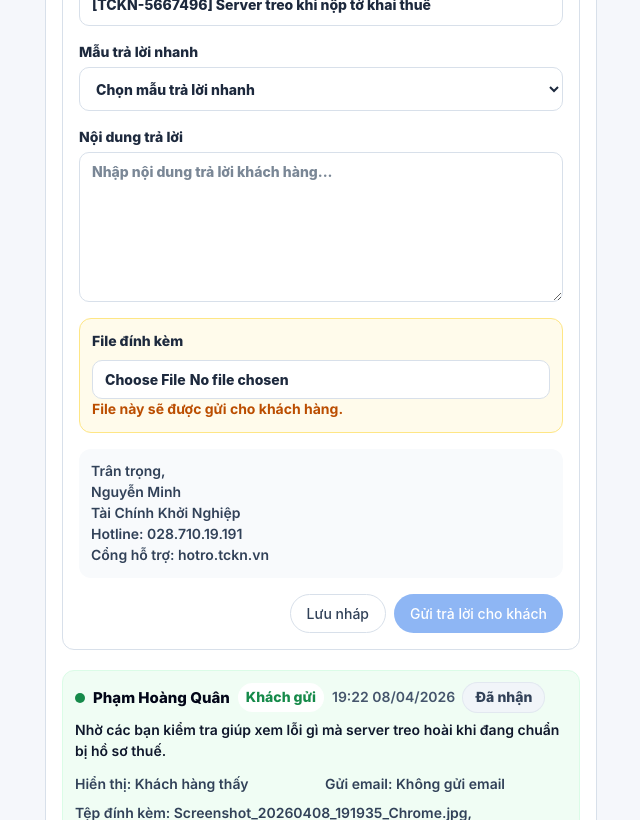
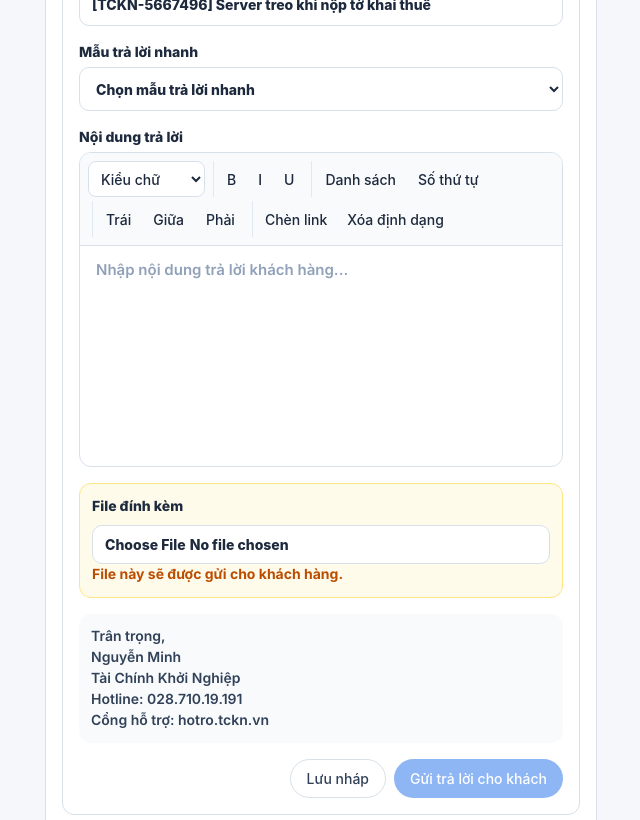
Before and after one commit to hoangquan227/BMS, a Next.js app: page /ho-tro-khach/1 in a window 1280 px wide. Shown: the part 1500-2320 px from the top of the page, without its empty margins (275-915 px from the left). Built offline with nearby package versions, Linux system fonts and the light colour scheme.

Commit message:
Use rich text editor for helpdesk messages

```diff
--- a/src/app/components/trao-doi-trong-ticket/TicketInternalCommentBox.js
+++ b/src/app/components/trao-doi-trong-ticket/TicketInternalCommentBox.js
@@ -2,12 +2,18 @@
 
 import { useState } from "react";
 import TicketAttachmentUploader from "./TicketAttachmentUploader";
+import TicketRichTextEditor from "./TicketRichTextEditor";
+
+function stripHtml(html) {
+  return html.replace(/<[^>]*>/g, "").replace(/&nbsp;/g, " ").trim();
+}
 
 export default function TicketInternalCommentBox({ ticket, onAddMessage }) {
   const [body, setBody] = useState("");
+  const plainBody = stripHtml(body);
 
   function handleSave() {
-    if (!body.trim()) return;
+    if (!plainBody) return;
 
     onAddMessage({
       id: `comment-${Date.now()}`,
@@ -15,7 +21,7 @@ export default function TicketInternalCommentBox({ ticket, onAddMessage }) {
       visibility: "internal_only",
       author: ticket.assignedStaff,
       time: "Vừa xong",
-      content: body,
+      content: plainBody,
       sendStatus: "Không gửi email",
       emailStatus: "Không gửi email",
       toEmails: [],
@@ -33,18 +39,15 @@ export default function TicketInternalCommentBox({ ticket, onAddMessage }) {
         Nhắc tên nội bộ
         <input className="min-h-11 rounded-[10px] border border-bms-border px-3 font-semibold" placeholder="@tên nhân viên cần phối hợp" />
       </label>
-      <label className="grid gap-1 text-[14px] font-extrabold text-slate-800">
-        Nội dung ghi chú nội bộ
-        <textarea
-          className="min-h-[150px] rounded-[10px] border border-bms-border px-3 py-2 font-semibold leading-6"
-          onChange={(event) => setBody(event.target.value)}
-          placeholder="Nhập ghi chú chỉ dùng trong nội bộ..."
-          value={body}
-        />
-      </label>
+      <TicketRichTextEditor
+        label="Nội dung ghi chú nội bộ"
+        onChange={setBody}
+        placeholder="Nhập ghi chú chỉ dùng trong nội bộ..."
+        value={body}
+      />
       <TicketAttachmentUploader mode="comment" />
       <div className="flex justify-end">
-        <button className="rounded-bms-pill bg-slate-800 px-4 py-2 text-[14px] font-extrabold text-white disabled:cursor-not-allowed disabled:opacity-50" disabled={!body.trim()} onClick={handleSave} type="button">
+        <button className="rounded-bms-pill bg-slate-800 px-4 py-2 text-[14px] font-extrabold text-white disabled:cursor-not-allowed disabled:opacity-50" disabled={!plainBody} onClick={handleSave} type="button">
           Lưu ghi chú nội bộ
         </button>
       </div>
--- a/src/app/components/trao-doi-trong-ticket/TicketReplyBox.js
+++ b/src/app/components/trao-doi-trong-ticket/TicketReplyBox.js
@@ -4,12 +4,18 @@ import { useState } from "react";
 import TicketAttachmentUploader from "./TicketAttachmentUploader";
 import TicketCannedResponsePicker from "./TicketCannedResponsePicker";
 import TicketEmailRecipients from "./TicketEmailRecipients";
+import TicketRichTextEditor from "./TicketRichTextEditor";
+
+function stripHtml(html) {
+  return html.replace(/<[^>]*>/g, "").replace(/&nbsp;/g, " ").trim();
+}
 
 export default function TicketReplyBox({ ticket, onAddMessage }) {
   const [body, setBody] = useState("");
+  const plainBody = stripHtml(body);
 
   function handleSend() {
-    if (!ticket.senderEmail || !body.trim()) return;
+    if (!ticket.senderEmail || !plainBody) return;
 
     onAddMessage({
       id: `reply-${Date.now()}`,
@@ -17,7 +23,7 @@ export default function TicketReplyBox({ ticket, onAddMessage }) {
       visibility: "customer_visible",
       author: ticket.assignedStaff,
       time: "Vừa xong",
-      content: body,
+      content: plainBody,
       sendStatus: "Đã gửi",
       emailStatus: "Đã gửi",
       toEmails: [ticket.senderEmail],
@@ -33,15 +39,12 @@ export default function TicketReplyBox({ ticket, onAddMessage }) {
       </div>
       <TicketEmailRecipients ticket={ticket} />
       <TicketCannedResponsePicker />
-      <label className="grid gap-1 text-[14px] font-extrabold text-slate-800">
-        Nội dung trả lời
-        <textarea
-          className="min-h-[150px] rounded-[10px] border border-bms-border px-3 py-2 font-semibold leading-6"
-          onChange={(event) => setBody(event.target.value)}
-          placeholder="Nhập nội dung trả lời khách hàng..."
-          value={body}
-        />
-      </label>
+      <TicketRichTextEditor
+        label="Nội dung trả lời"
+        onChange={setBody}
+        placeholder="Nhập nội dung trả lời khách hàng..."
+        value={body}
+      />
       <TicketAttachmentUploader mode="reply" />
       <div className="rounded-[12px] bg-slate-50 p-3 text-[14px] font-semibold leading-6 text-slate-700">
         Trân trọng,<br />
@@ -52,7 +55,7 @@ export default function TicketReplyBox({ ticket, onAddMessage }) {
       </div>
       <div className="flex justify-end gap-2">
         <button className="rounded-bms-pill border border-bms-border px-4 py-2 text-[14px] font-extrabold text-slate-700" type="button">Lưu nháp</button>
-        <button className="rounded-bms-pill bg-bms-primary px-4 py-2 text-[14px] font-extrabold text-white disabled:cursor-not-allowed disabled:opacity-50" disabled={!body.trim()} onClick={handleSend} type="button">
+        <button className="rounded-bms-pill bg-bms-primary px-4 py-2 text-[14px] font-extrabold text-white disabled:cursor-not-allowed disabled:opacity-50" disabled={!plainBody} onClick={handleSend} type="button">
           Gửi trả lời cho khách
         </button>
       </div>
--- /dev/null
+++ b/src/app/components/trao-doi-trong-ticket/TicketRichTextEditor.js
@@ -0,0 +1,114 @@
+"use client";
+
+import { useEffect, useRef } from "react";
+
+const toolbarGroups = [
+  [
+    { command: "bold", label: "B" },
+    { command: "italic", label: "I" },
+    { command: "underline", label: "U" },
+  ],
+  [
+    { command: "insertUnorderedList", label: "Danh sách" },
+    { command: "insertOrderedList", label: "Số thứ tự" },
+  ],
+  [
+    { command: "justifyLeft", label: "Trái" },
+    { command: "justifyCenter", label: "Giữa" },
+    { command: "justifyRight", label: "Phải" },
+  ],
+];
+
+export default function TicketRichTextEditor({ label, placeholder, value, onChange }) {
+  const editorRef = useRef(null);
+
+  useEffect(() => {
+    if (!value && editorRef.current?.innerHTML) {
+      editorRef.current.innerHTML = "";
+    }
+  }, [value]);
+
+  function updateValue() {
+    onChange(editorRef.current?.innerHTML || "");
+  }
+
+  function runCommand(command) {
+    editorRef.current?.focus();
+    document.execCommand(command, false);
+    updateValue();
+  }
+
+  function insertLink() {
+    const url = window.prompt("Nhập đường dẫn cần chèn");
+    if (!url) return;
+
+    editorRef.current?.focus();
+    document.execCommand("createLink", false, url);
+    updateValue();
+  }
+
+  function handlePaste(event) {
+    event.preventDefault();
+    const text = event.clipboardData.getData("text/plain");
+    document.execCommand("insertText", false, text);
+    updateValue();
+  }
+
+  return (
+    <div className="grid gap-1">
+      <p className="text-[14px] font-extrabold text-slate-800">{label}</p>
+      <div className="overflow-hidden rounded-[12px] border border-bms-border bg-white">
+        <div className="flex flex-wrap items-center gap-1 border-b border-bms-border bg-slate-50 px-2 py-2">
+          <select
+            className="min-h-9 rounded-[8px] border border-bms-border bg-white px-2 text-[13px] font-bold text-slate-800"
+            defaultValue=""
+            onChange={(event) => {
+              editorRef.current?.focus();
+              document.execCommand("formatBlock", false, event.target.value);
+              updateValue();
+            }}
+          >
+            <option disabled value="">Kiểu chữ</option>
+            <option value="p">Đoạn văn</option>
+            <option value="h2">Tiêu đề lớn</option>
+            <option value="h3">Tiêu đề nhỏ</option>
+          </select>
+          {toolbarGroups.map((group, groupIndex) => (
+            <div className="ml-1 flex gap-1 border-l border-slate-200 pl-1" key={groupIndex}>
+              {group.map((item) => (
+                <button
+                  className="min-h-9 rounded-[8px] border border-transparent px-2 text-[13px] font-extrabold text-slate-800 hover:border-bms-border hover:bg-white"
+                  key={item.command}
+                  onClick={() => runCommand(item.command)}
+                  type="button"
+                >
+                  {item.label}
+                </button>
+              ))}
+            </div>
+          ))}
+          <div className="ml-1 flex gap-1 border-l border-slate-200 pl-1">
+            <button className="min-h-9 rounded-[8px] px-2 text-[13px] font-extrabold text-slate-800 hover:bg-white" onClick={insertLink} type="button">
+              Chèn link
+            </button>
+            <button className="min-h-9 rounded-[8px] px-2 text-[13px] font-extrabold text-slate-800 hover:bg-white" onClick={() => runCommand("removeFormat")} type="button">
+              Xóa định dạng
+            </button>
+          </div>
+        </div>
+        <div
+          aria-label={label}
+          className="min-h-[220px] px-4 py-3 text-[15px] font-semibold leading-7 text-slate-900 outline-none empty:before:text-slate-400 empty:before:content-[attr(data-placeholder)]"
+          contentEditable
+          data-placeholder={placeholder}
+          onInput={updateValue}
+          onPaste={handlePaste}
+          ref={editorRef}
+          role="textbox"
+          suppressContentEditableWarning
+        />
+      </div>
+      {value ? <p className="text-[12px] font-semibold text-slate-500">Nội dung đang soạn có định dạng và sẽ được lưu vào lịch sử ticket.</p> : null}
+    </div>
+  );
+}
```
